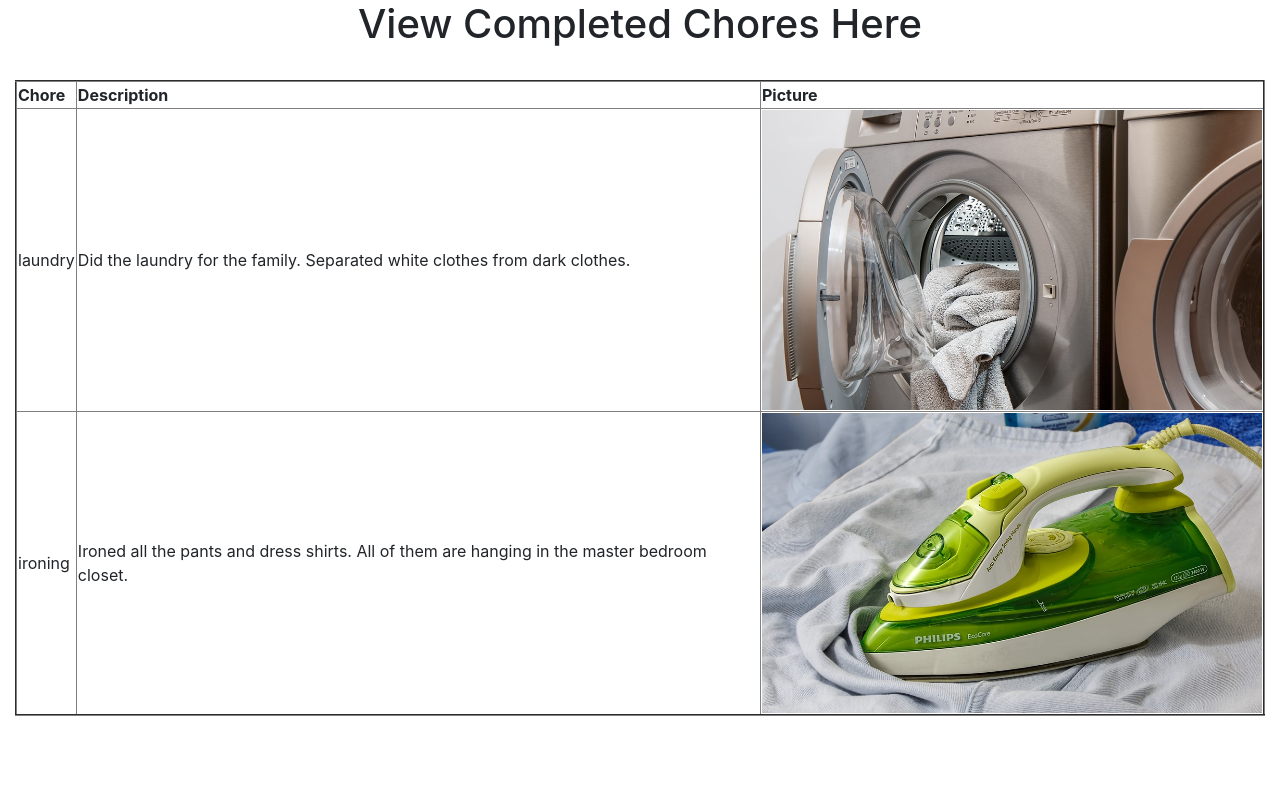
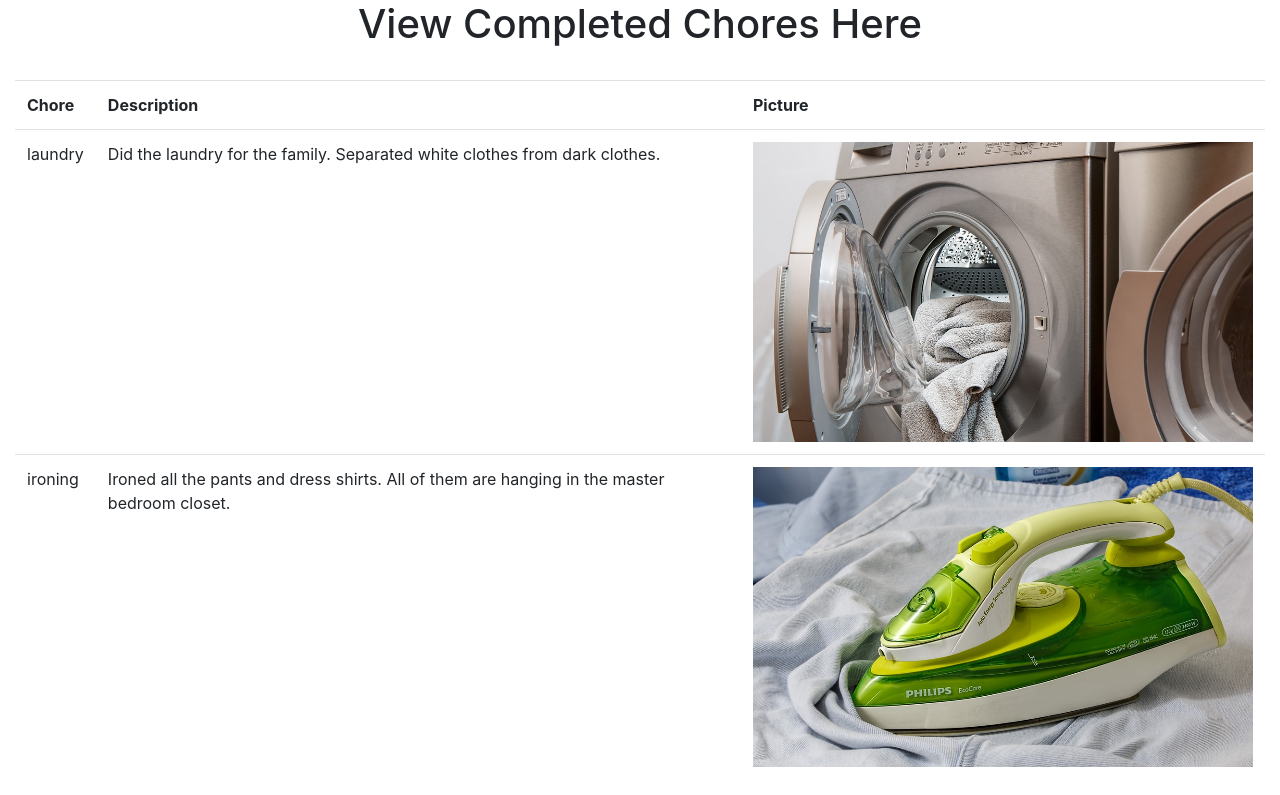
Before and after one commit to catonsun/cs329e-3, a Flask app: page /choreview in a window 1280 px wide. Shown: the part 112-907 px from the top of the page. Before the commit the page ends 828 px from the top, so only its background shows below. Run offline with Flask 2, Linux system fonts and the light colour scheme; some libraries are stand-ins or nearby versions.

Commit message:
added bootstrap element to table

```diff
--- a/TEMPLATES/choreview.html
+++ b/TEMPLATES/choreview.html
@@ -7,7 +7,7 @@
     <!--<a href="/listOutput">Click here to view all completed chores!</a>-->
     <br>
     <p id="chore" hidden>{{chore}}</p>
-    <table style="width:100%" border="2px" id="area">
+    <table class="table" id="area">
         <tr>
             <th>Chore</th>
             <th>Description</th>
```
